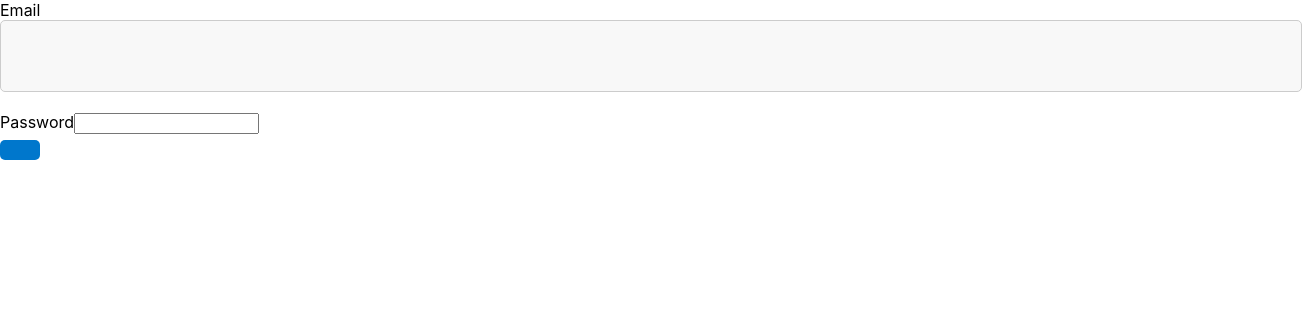
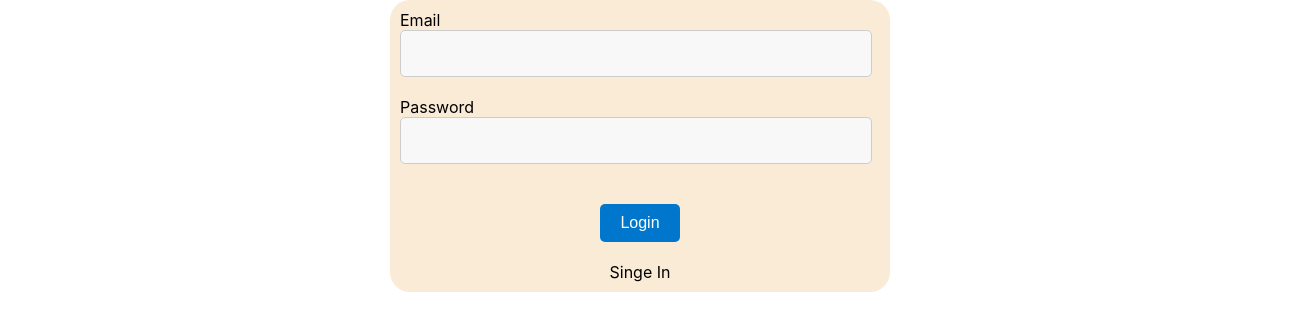
Before and after one commit to MateWagner/-stackoverflow-java-oop-frontend, a React (Create React App) app: page / in a window 1280 px wide. Shown: the top 330 px of the page, 1302 px wide, since content can reach past the window. Built offline with nearby package versions, Linux system fonts and the light colour scheme.

Commit message:
feat: style for login and sine in

```diff
--- a/src/App.js
+++ b/src/App.js
@@ -25,7 +25,10 @@ function App() {
     else {
       return (
         <div className='App'>
-          <LoginForm setUserObject={setUserObject} />
+          <Routes>
+            <Route path='/' element={<LoginForm setUserObject={setUserObject} />} />
+            <Route path='/singe-in' element={<SingeIn />} />
+          </Routes>
         </div>
       );
     }
@@ -41,7 +44,6 @@ function App() {
             <Route path='/login' element={<LoginForm />} />
             <Route path='/new/question' element={<AddNewQuestion />} />
             <Route path='/question/:id' element={<QuestionPage />} />
-            <Route path='singe-in' element={<SingeIn />} />
             <Route path='/profile/:id' element={<ProfilePage />} />
           </Routes>
         </div>
--- a/src/login/LoginForm.js
+++ b/src/login/LoginForm.js
@@ -1,14 +1,15 @@
+import './loginForm.css'
 import { useState } from "react";
-import { useNavigate } from "react-router-dom";
+import { Link, useNavigate } from "react-router-dom";
 
 const LoginForm = ({ setUserObject }) => {
   const [email, setEmail] = useState('')
   const [password, setPassword] = useState('')
   const [error, setError] = useState(null)
-  // const { setUser } = useContext(UserContext)
   const navigate = useNavigate()
 
   const login = async () => {
+    setError('')
     const response = await fetch('api/client/login', {
       method: 'POST',
       headers: { 'Content-Type': 'application/json' },
@@ -20,6 +21,8 @@ const LoginForm = ({ setUserObject }) => {
     console.log(response.ok);
     if (!response.ok) {
       setError('No Email or Password Correct')
+      setEmail('')
+      setPassword('')
       return;
     }
     const user = await response.json()
@@ -28,7 +31,7 @@ const LoginForm = ({ setUserObject }) => {
   }
 
   return (
-    <div>
+    <div className="login">
       <div>
         {error && error}
         <label>Email</label>
@@ -37,8 +40,9 @@ const LoginForm = ({ setUserObject }) => {
         <input type="password" value={password} onChange={event => setPassword(event.target.value)} />
       </div>
       <div>
-        <button onClick={() => login()}></button>
+        <button onClick={() => login()}>Login</button>
       </div>
+      <div><Link to={'/singe-in'}>Singe In</Link></div>
     </div>
   );
 }
--- a/src/login/SingeIn.js
+++ b/src/login/SingeIn.js
@@ -1,5 +1,5 @@
 import { useState } from "react";
-import { useNavigate } from "react-router-dom";
+import { Link, useNavigate } from "react-router-dom";
 
 const SingeIn = () => {
   const [email, setEmail] = useState('')
@@ -31,7 +31,7 @@ const SingeIn = () => {
   }
 
   return (
-    <div>
+    <div className="login">
       <div>
         {error && error}
         <label>Name</label>
@@ -42,8 +42,9 @@ const SingeIn = () => {
         <input type="password" value={password} onChange={event => setPassword(event.target.value)} />
       </div>
       <div>
-        <button onClick={() => singeIn()}></button>
+        <button onClick={() => singeIn()}>Singe In</button>
       </div>
+      <div><Link to={'/'}>Login</Link></div>
     </div>
   );
 }
--- /dev/null
+++ b/src/login/loginForm.css
@@ -0,0 +1,28 @@
+.login {
+  background-color: antiquewhite;
+  width: 500px;
+  margin: auto;
+  display: flex;
+  flex-direction: column;
+  align-items: center;
+  border-radius: 20px;
+}
+
+.login div {
+  margin: 10px;
+}
+
+.login input,
+.login input[type="text"] {
+  width: 450px;
+  padding: 10px;
+  border: 1px solid #ccc;
+  border-radius: 5px;
+  font-size: 16px;
+  line-height: 1.5;
+  color: #333;
+  background-color: #f8f8f8;
+  resize: none;
+  margin-bottom: 20px;
+  height: 25px;
+}
```
